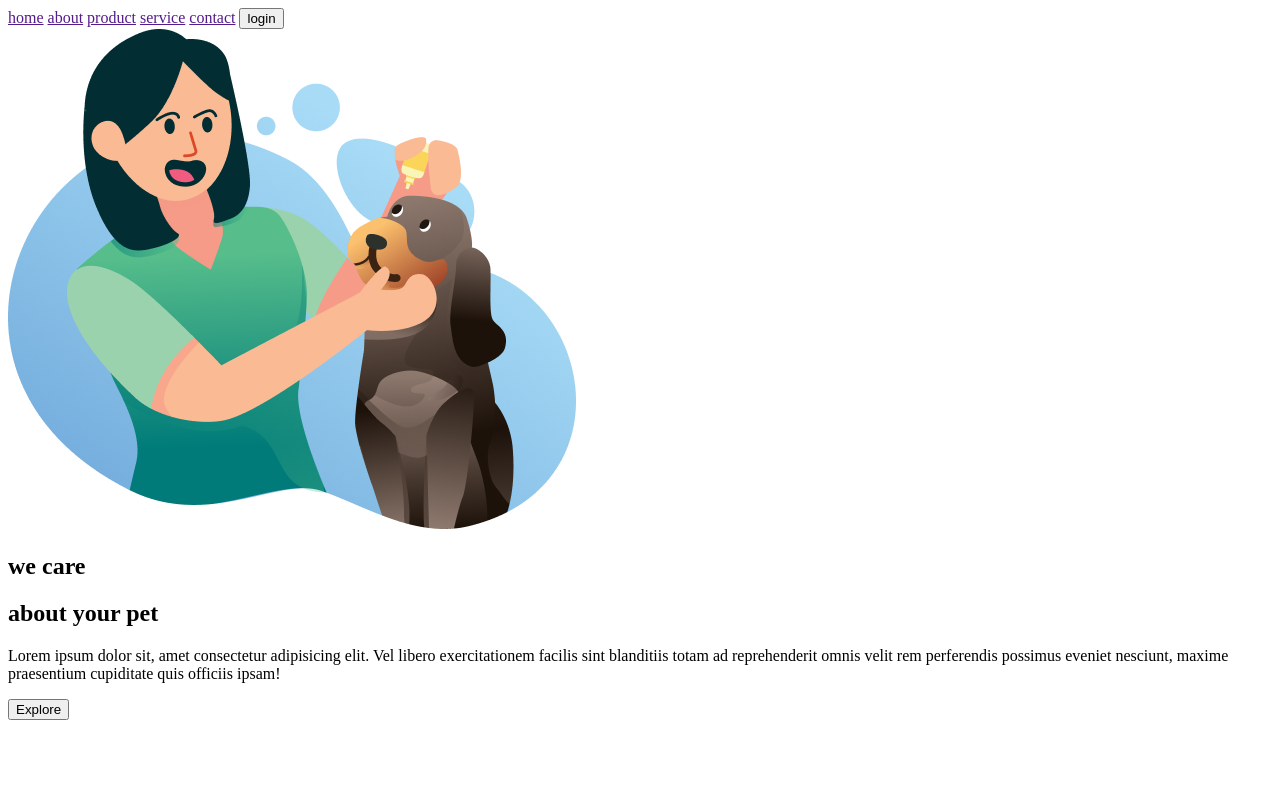
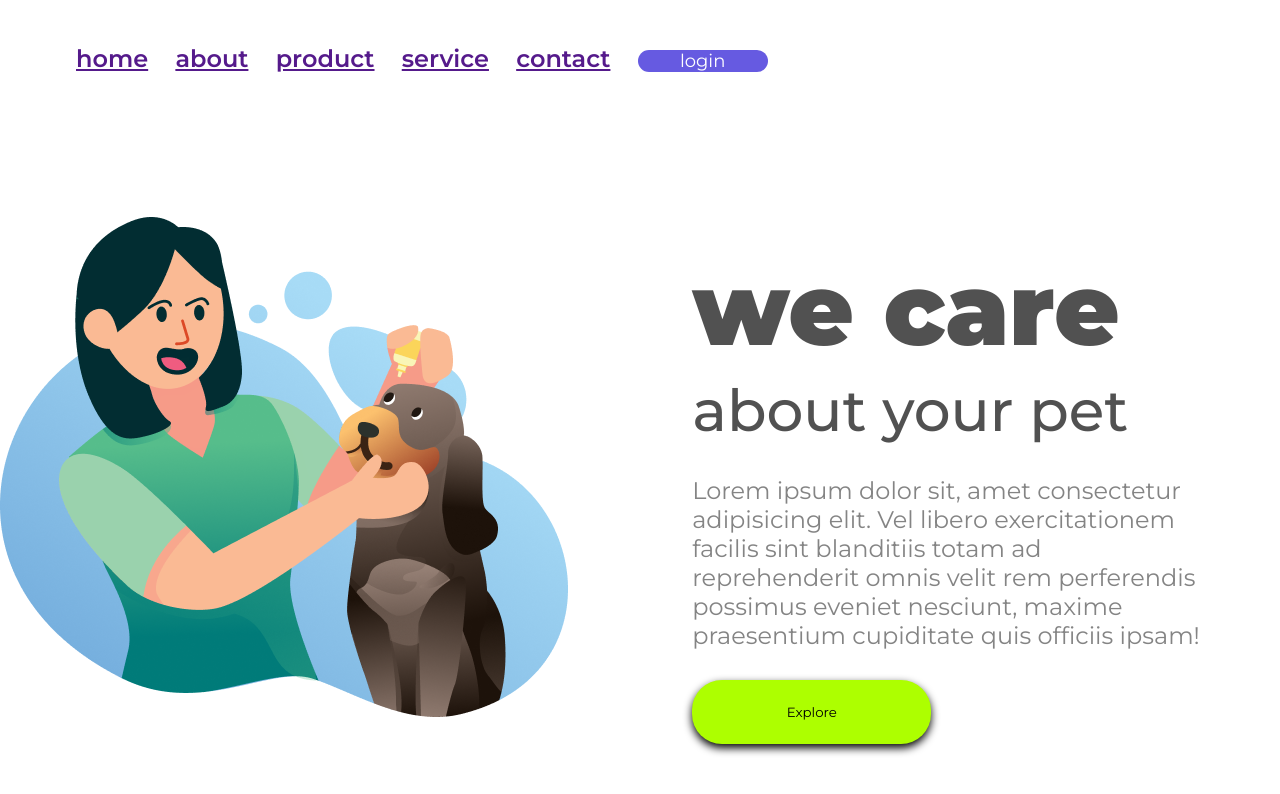
Before and after one commit to john-tales/we-care, a plain HTML site: page index.html in a window 1280 px wide. Drawn offline with Linux system fonts and the light colour scheme.

Commit message:
link style.css

```diff
--- a/index.html
+++ b/index.html
@@ -5,7 +5,7 @@
     <meta charset="UTF-8">
     <meta name="viewport" content="width=device-width, initial-scale=1.0">
     <title>we care</title>
-    <link rel="stylesheet" href="./01-meu-primero projeto.css">
+    <link rel="stylesheet" href="./style.css">
     <link rel="preconnect" href="https://fonts.googleapis.com">
     <link rel="preconnect" href="https://fonts.gstatic.com" crossorigin>
     <link href="https://fonts.googleapis.com/css2?family=Montserrat:ital,wght@0,100..900;1,100..900&display=swap" rel="stylesheet">
```
